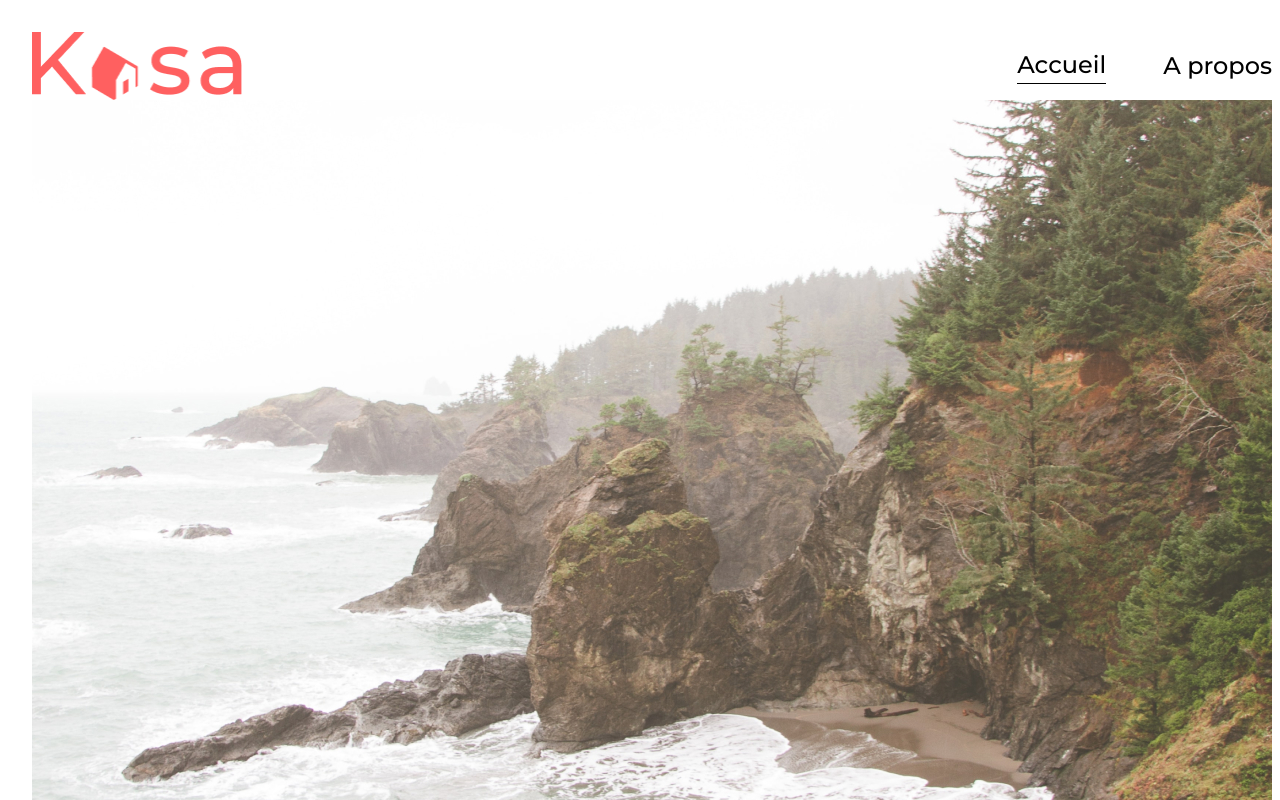
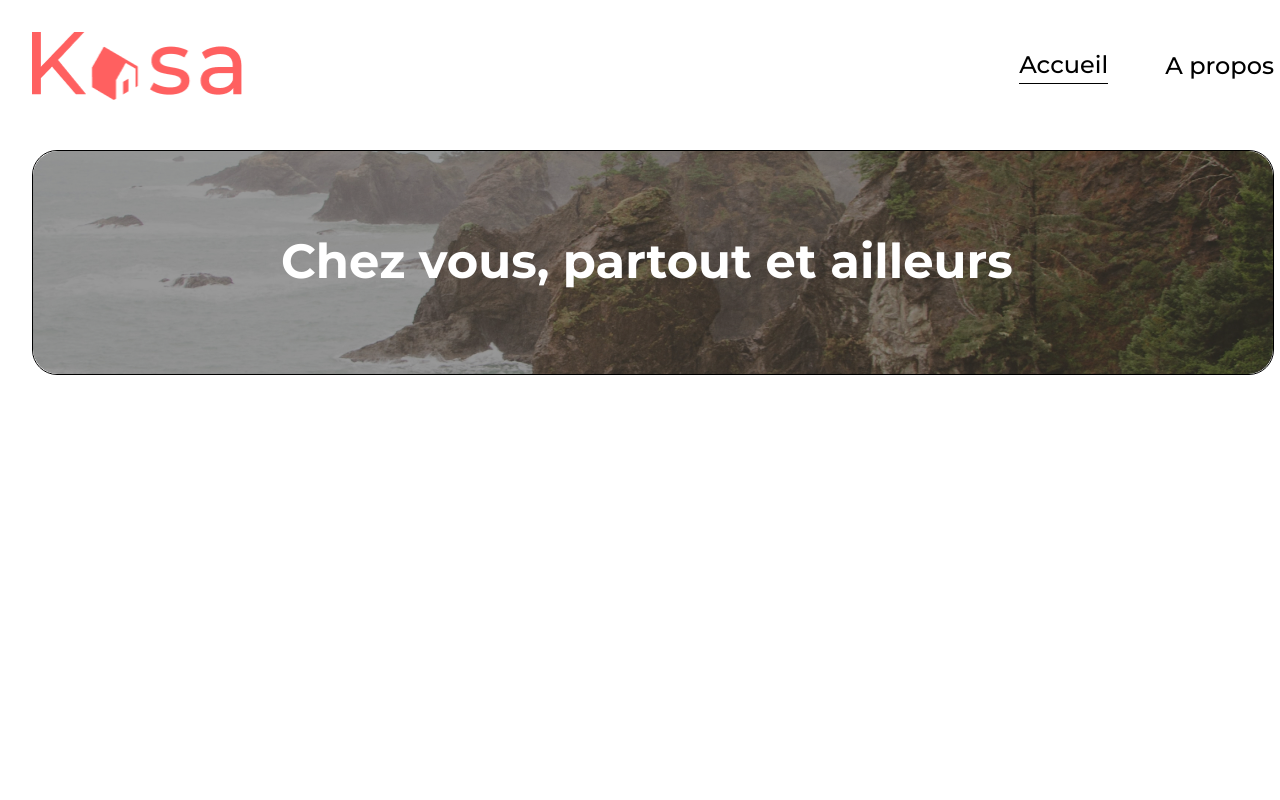
Before and after one commit to spinazze31/Projet7, a React (Vite) app: page / in a window 1280 px wide. Shown: the top 800 px of the page. Built offline with nearby package versions, Linux system fonts and the light colour scheme.

Commit message:
mise en place des fichiers scss

```diff
--- /dev/null
+++ b/src/Base_scss/_base.scss
@@ -0,0 +1,17 @@
+:root {
+  font-family: Montserrat;
+}
+
+a {
+  font-weight: 500;
+  color: black;
+  text-decoration: inherit;
+}
+
+body {
+  margin: 0;
+  display: flex;
+  max-width: 1440px;
+  min-width: 320px;
+  min-height: 100vh;
+}
--- /dev/null
+++ b/src/Components/Components_scss/_banner.scss
@@ -0,0 +1,26 @@
+.banner_container {
+  display: flex;
+  width: 1240px;
+  height: 223px;
+  border: 1px solid #000000;
+  border-radius: 25px;
+  margin-top: 50px;
+  position: relative;
+
+  .banner_img {
+    object-fit: cover;
+    border-radius: 25px;
+    width: 100%;
+    filter: brightness(60%);
+  }
+  .banner_txt {
+    position: absolute;
+    top: 15%;
+    left: 20%;
+    z-index: 1;
+    color: white;
+    font-family: Montserrat;
+    font-size: 48px;
+    font-weight: 700;
+  }
+}
--- a/src/Components/banner_apropos.jsx
+++ b/src/Components/banner_apropos.jsx
@@ -4,7 +4,11 @@ function BannerApropos() {
   return (
     <>
       <div className="banner_container">
-        <img src={ImageFontApropos} alt="Image de bord de mer"></img>
+        <img
+          src={ImageFontApropos}
+          className="banner_img"
+          alt="Image de bord de mer"
+        ></img>
       </div>
     </>
   );
--- a/src/Components/banner_home.jsx
+++ b/src/Components/banner_home.jsx
@@ -1,10 +1,15 @@
 import ImageFont from "../Images/image_font_ecran.jpg";
+import "../Main_scss/main.css";
 
 function Banner() {
   return (
     <>
       <div className="banner_container">
-        <img src={ImageFont} alt="Image de bord de mer"></img>
+        <img
+          src={ImageFont}
+          className="banner_img"
+          alt="Image de bord de mer"
+        ></img>
         <p className="banner_txt">Chez vous, partout et ailleurs</p>
       </div>
     </>
--- a/src/Components/header.jsx
+++ b/src/Components/header.jsx
@@ -1,5 +1,5 @@
 import { Link } from "react-router-dom";
-import "./header.css";
+import "../Main_scss/main.css";
 import Logo from "../Images/logo.png";
 
 function Header() {
--- /dev/null
+++ b/src/Main_scss/main.css
@@ -0,0 +1,69 @@
+:root {
+  font-family: Montserrat;
+}
+
+a {
+  font-weight: 500;
+  color: black;
+  text-decoration: inherit;
+}
+
+body {
+  margin: 0;
+  display: flex;
+  max-width: 1440px;
+  min-width: 320px;
+  min-height: 100vh;
+}
+
+.header-container {
+  display: flex;
+  justify-content: space-between;
+  height: 68px;
+}
+
+.logo {
+  display: flex;
+  width: 210.32px;
+}
+
+.header-link {
+  display: flex;
+  align-items: center;
+  font-family: Montserrat;
+  font-size: 24px;
+  font-weight: 500;
+  line-height: 34.22px;
+  gap: 57px;
+}
+
+.header-line {
+  border-bottom: solid black 1px;
+}
+
+.banner_container {
+  display: flex;
+  width: 1240px;
+  height: 223px;
+  border: 1px solid #000000;
+  border-radius: 25px;
+  margin-top: 50px;
+  position: relative;
+}
+.banner_container .banner_img {
+  -o-object-fit: cover;
+     object-fit: cover;
+  border-radius: 25px;
+  width: 100%;
+  filter: brightness(60%);
+}
+.banner_container .banner_txt {
+  position: absolute;
+  top: 15%;
+  left: 20%;
+  z-index: 1;
+  color: white;
+  font-family: Montserrat;
+  font-size: 48px;
+  font-weight: 700;
+}/*# sourceMappingURL=main.css.map */
--- /dev/null
+++ b/src/Main_scss/main.scss
@@ -0,0 +1,4 @@
+@import "../Base_scss/base";
+@import "../Utils_scss/variables";
+@import "../Components/Components_scss/header";
+@import "../Components/Components_scss/banner";
--- a/src/index.css
+++ /dev/null
@@ -1,56 +0,0 @@
-:root {
-  font-family: Montserrat;
-  line-height: 1.5;
-  font-weight: 400;
-}
-
-a {
-  font-weight: 500;
-  color: black;
-  text-decoration: inherit;
-}
-
-body {
-  margin: 0;
-  display: flex;
-  max-width: 1440px;
-  min-width: 320px;
-  min-height: 100vh;
-}
-
-h1 {
-  font-size: 3.2em;
-  line-height: 1.1;
-}
-
-button {
-  border-radius: 8px;
-  border: 1px solid transparent;
-  padding: 0.6em 1.2em;
-  font-size: 1em;
-  font-weight: 500;
-  font-family: inherit;
-  background-color: #1a1a1a;
-  cursor: pointer;
-  transition: border-color 0.25s;
-}
-button:hover {
-  border-color: #646cff;
-}
-button:focus,
-button:focus-visible {
-  outline: 4px auto -webkit-focus-ring-color;
-}
-
-@media (prefers-color-scheme: light) {
-  :root {
-    color: #213547;
-    background-color: #ffffff;
-  }
-  a:hover {
-    color: #747bff;
-  }
-  button {
-    background-color: #f9f9f9;
-  }
-}
--- a/src/main.jsx
+++ b/src/main.jsx
@@ -1,7 +1,7 @@
 import { StrictMode } from "react";
 import { createRoot } from "react-dom/client";
 import App from "./App.jsx";
-import "./index.css";
+import "../src/Main_scss/main.css";
 import { BrowserRouter as Router, Routes, Route } from "react-router-dom";
 import Accueil from "./Pages/home.jsx";
 import Apropos from "./Pages/apropos.jsx";
```
Also changed, not shown: src/Components/Components_scss/_header.scss (renamed from src/Components/header.css), src/Utils_scss/_variables.scss (added), 1 other file (tests, documents, lock files or other folders).
